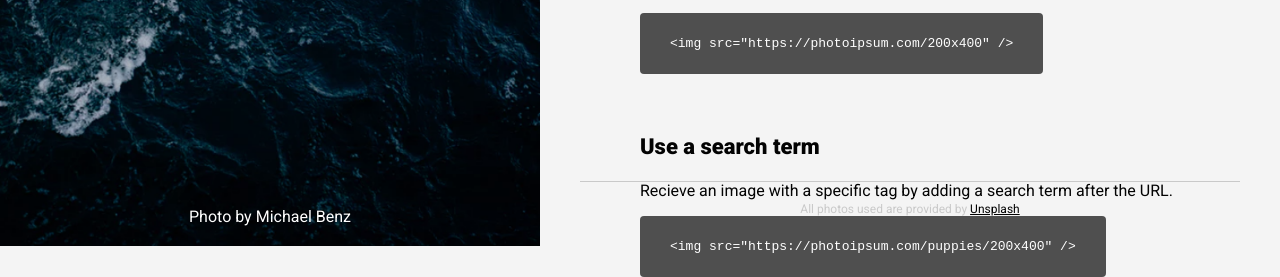
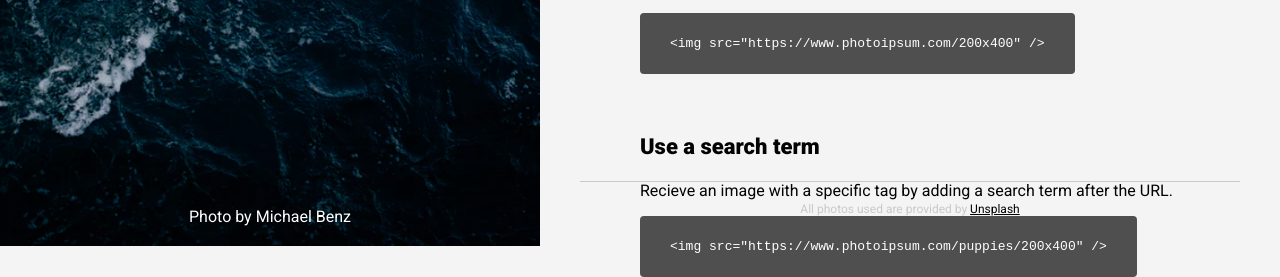
Before and after one commit to alexbrown/PhotoIpsum, a website: page public/index.html in a window 1280 px wide. Shown: the part 554-831 px from the top of the page. Drawn offline with nearby package versions, Linux system fonts and the light colour scheme.

Commit message:
Adding www to the examples

```diff
--- a/public/index.html
+++ b/public/index.html
@@ -25,14 +25,14 @@
                     <h3>Add a random image</h3>
                     <p>Just add the image dimensions you would like after the slash and you will recieve a random placeholder image.</p>
                     <div class="code">
-                        <pre><code class="html">&lt;img src="https://photoipsum.com/200x400" /&gt;</code></pre>
+                        <pre><code class="html">&lt;img src="https://www.photoipsum.com/200x400" /&gt;</code></pre>
                     </div>
                 </div>
                 <div class="info-sample">
                     <h3>Use a search term</h3>
                     <p>Recieve an image with a specific tag by adding a search term after the URL.</p>
                     <div class="code">
-                        <pre><code class="html">&lt;img src="https://photoipsum.com/puppies/200x400" /&gt;</code></pre>
+                        <pre><code class="html">&lt;img src="https://www.photoipsum.com/puppies/200x400" /&gt;</code></pre>
                     </div>
                 </div>
                 <div class="photo-credit">
```
